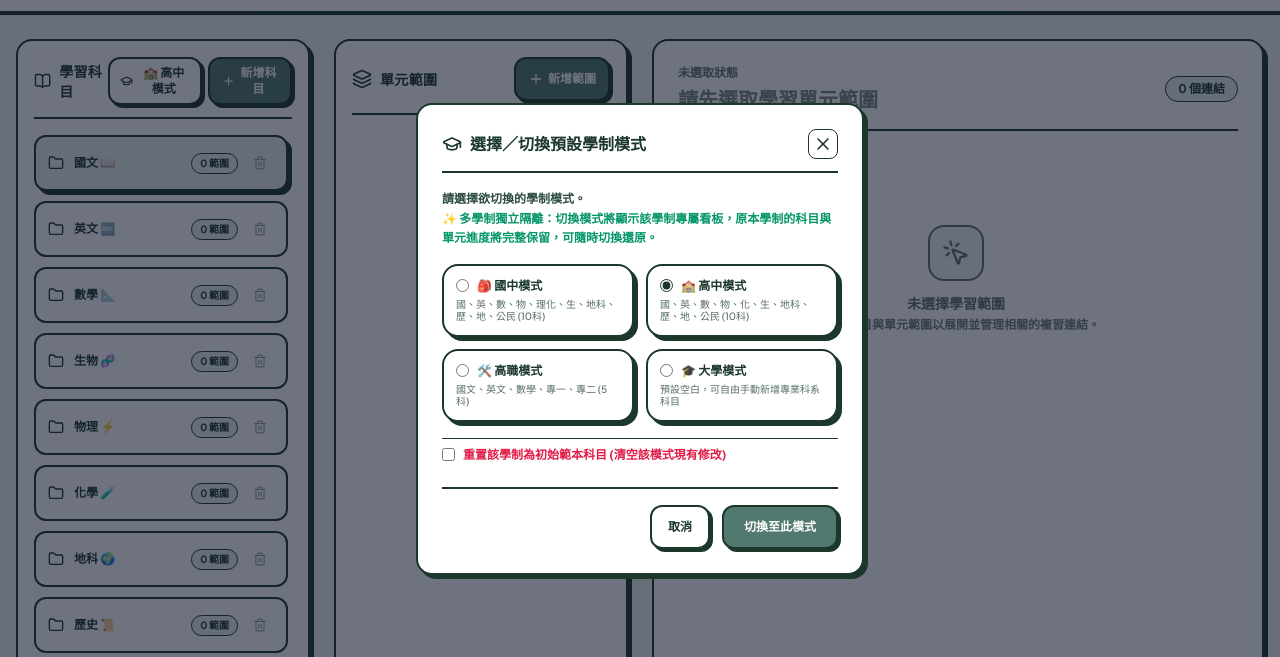
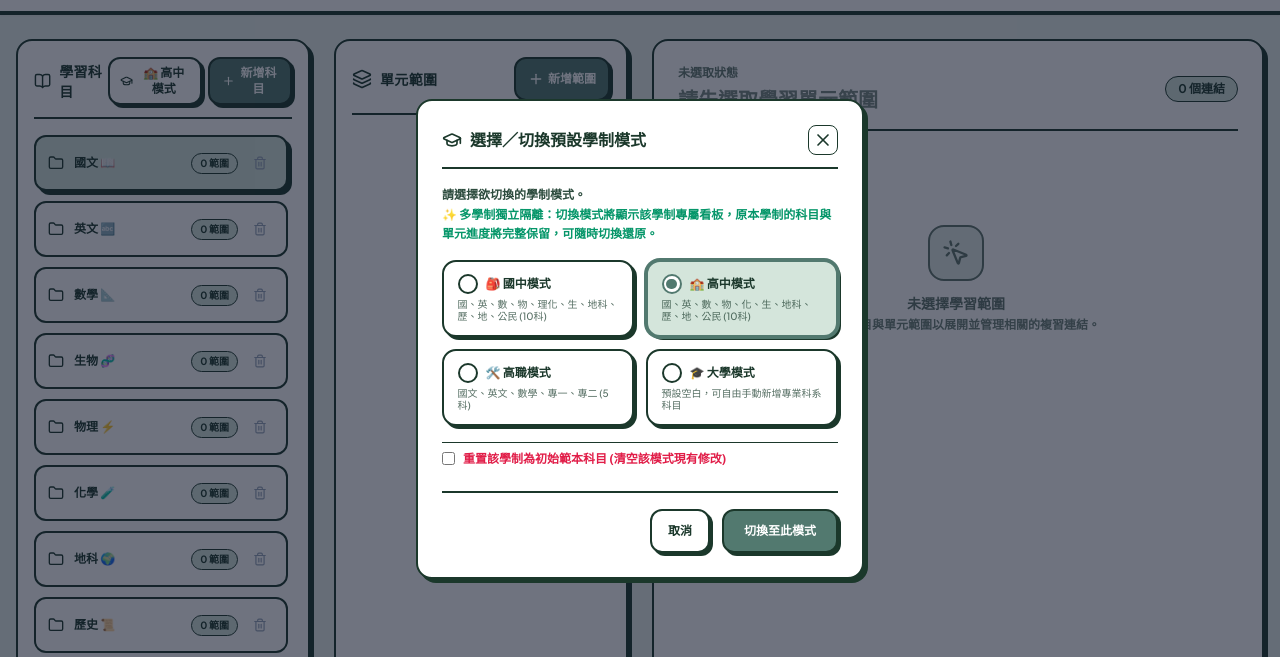
Before and after one commit to Hsieh-hulk/Study-Dashboard, a website: page index.html in a window 1280 px wide. Both pictures are taken after a click on the button "🏫 高中模式". Shown: the part 61-718 px from the top of the page. Drawn offline with nearby package versions, Linux system fonts and the light colour scheme.

Commit message:
refactor: remove sunny/midnight themes and improve sage theme preset selection UI

```diff
--- a/index.html
+++ b/index.html
@@ -41,7 +41,7 @@
 
     /* 1. Focus Sage Green (🌿 舒緩森林 - 沉穩耐看，大幅降低眼睛疲勞感) */
     :root[data-theme="sage"] {
-      --hh-bg: #f1f5f2;
+      --hh-bg: #e8f0ec;
       --hh-headline: #1b382b;
       --hh-paragraph: #2d4c3e;
       --hh-card: #ffffff;
@@ -51,10 +51,10 @@
       --hh-btn-main-hover: #354f52;
       --hh-btn-text: #ffffff;
       --hh-accent-blush: #cad2c5;
-      --hh-accent-ice: #e8f0ec;
+      --hh-accent-ice: #d4e5db;
       --hh-accent-teal: #84a59d;
       --hh-shadow: #1b382b;
-      --hh-badge-bg: #e8f0ec;
+      --hh-badge-bg: #d4e5db;
       --hh-badge-text: #1b382b;
       --hh-input-bg: #ffffff;
     }
@@ -79,45 +79,7 @@
       --hh-input-bg: #1a1c23;
     }
 
-    /* 3. Sunny Day (☀️ 陽光黃 - 活力經典) */
-    :root[data-theme="sunny"] {
-      --hh-bg: #fffffe;
-      --hh-headline: #272343;
-      --hh-paragraph: #2d334a;
-      --hh-card: #ffffff;
-      --hh-card-border: #272343;
-      --hh-card-hover-border: #ffd803;
-      --hh-btn-main: #ffd803;
-      --hh-btn-main-hover: #f3ca00;
-      --hh-btn-text: #272343;
-      --hh-accent-blush: #eebbc3;
-      --hh-accent-ice: #e3f6f5;
-      --hh-accent-teal: #bae8e8;
-      --hh-shadow: #272343;
-      --hh-badge-bg: #e3f6f5;
-      --hh-badge-text: #272343;
-      --hh-input-bg: #ffffff;
-    }
-
-    /* 4. Midnight Neon (⚡ 夜間霓虹 - 極致高對比暗色) */
-    :root[data-theme="midnight"] {
-      --hh-bg: #0f0e17;
-      --hh-headline: #fffffe;
-      --hh-paragraph: #a7a9be;
-      --hh-card: #16161a;
-      --hh-card-border: #72757e;
-      --hh-card-hover-border: #ff8906;
-      --hh-btn-main: #ff8906;
-      --hh-btn-main-hover: #e57800;
-      --hh-btn-text: #fffffe;
-      --hh-accent-blush: #f25f4c;
-      --hh-accent-ice: #2cb67d;
-      --hh-accent-teal: #72757e;
-      --hh-shadow: #000000;
-      --hh-badge-bg: #282536;
-      --hh-badge-text: #ff8906;
-      --hh-input-bg: #0f0e17;
-    }
+
 
     /* Base Body Applying Happy Hues Palette */
     body {
@@ -182,6 +144,63 @@
     .hh-btn-primary:active {
       transform: translate(2px, 2px);
       box-shadow: 1px 1px 0px 0px var(--hh-shadow);
+    }
+
+    /* Custom Radio Dot & Preset Option Card Styling */
+    .preset-mode-card {
+      background-color: var(--hh-card);
+      border: 2.5px solid var(--hh-card-border);
+      box-shadow: 3px 3px 0px 0px var(--hh-shadow);
+      border-radius: 14px;
+      padding: 0.75rem 0.85rem;
+      cursor: pointer;
+      display: flex;
+      flex-direction: column;
+      justify-content: space-between;
+      transition: all 0.2s cubic-bezier(0.16, 1, 0.3, 1);
+    }
+    .preset-mode-card:hover {
+      border-color: var(--hh-btn-main);
+      transform: translateY(-2px);
+      box-shadow: 4px 4px 0px 0px var(--hh-shadow);
+    }
+    .preset-mode-card:has(input[type="radio"]:checked) {
+      border-color: var(--hh-btn-main);
+      background-color: var(--hh-accent-ice);
+      box-shadow: 0 0 0 2px var(--hh-btn-main), 3px 3px 0px 0px var(--hh-shadow);
+    }
+    .preset-radio-dot {
+      appearance: none;
+      -webkit-appearance: none;
+      width: 1.25rem;
+      height: 1.25rem;
+      border: 2px solid var(--hh-card-border);
+      border-radius: 50%;
+      outline: none;
+      display: grid;
+      place-content: center;
+      background-color: var(--hh-card);
+      transition: all 0.15s ease-in-out;
+      cursor: pointer;
+      flex-shrink: 0;
+      margin: 0;
+    }
+    .preset-radio-dot::before {
+      content: "";
+      width: 0.65rem;
+      height: 0.65rem;
+      border-radius: 50%;
+      transform: scale(0);
+      transition: 0.15s transform ease-in-out;
+      background-color: var(--hh-btn-main);
+    }
+    .preset-radio-dot:checked {
+      border-color: var(--hh-btn-main);
+      border-width: 2.5px;
+      background-color: var(--hh-card);
+    }
+    .preset-radio-dot:checked::before {
+      transform: scale(1);
     }
 
     .hh-btn-secondary {
@@ -309,8 +328,6 @@
         <select id="themeSelector" class="hh-input px-3 py-1.5 text-xs font-bold rounded-xl cursor-pointer shadow-sm pr-8" title="切換色調">
           <option value="sage">🌿 舒緩森林</option>
           <option value="dusk">🌙 柔和夜讀</option>
-          <option value="sunny">☀️ 陽光活力</option>
-          <option value="midnight">⚡ 夜間霓虹</option>
         </select>
       </div>
 
@@ -485,7 +502,7 @@
 
   <!-- Reusable Custom Modal -->
   <div id="modalOverlay" class="fixed inset-0 z-50 bg-slate-900/60 backdrop-blur-xs flex items-center justify-center p-4 opacity-0 pointer-events-none transition-opacity duration-200">
-    <div id="modalContent" class="hh-card w-full max-w-md p-6 bg-white transform scale-95 transition-transform duration-200">
+    <div id="modalContent" class="hh-card w-full max-w-md p-6 bg-[var(--hh-card)] transform scale-95 transition-transform duration-200">
 
       <div class="flex items-center justify-between mb-4 pb-3 border-b-2 border-[var(--hh-card-border)]">
         <h3 id="modalTitle" class="text-base font-black hh-headline flex items-center gap-2">
@@ -917,7 +934,7 @@
 
       // Load Theme (Default to 'sage' eye-care reading mode)
       const savedTheme = localStorage.getItem(THEME_KEY) || 'sage';
-      const validThemes = ['sage', 'dusk', 'sunny', 'midnight'];
+      const validThemes = ['sage', 'dusk'];
       if (!validThemes.includes(savedTheme)) {
         setTheme('sage');
         document.getElementById('themeSelector').value = 'sage';
@@ -1104,33 +1121,33 @@
             </p>
 
             <div class="grid grid-cols-1 sm:grid-cols-2 gap-3" id="presetModeOptions">
-              <label class="hh-card p-3 border-2 border-[var(--hh-card-border)] hover:border-[var(--hh-headline)] cursor-pointer flex flex-col justify-between transition-all group">
+              <label class="preset-mode-card group">
                 <div class="flex items-center gap-2 mb-1">
-                  <input type="radio" name="presetModeRadio" value="junior" ${currentMode === 'junior' ? 'checked' : ''} class="accent-[var(--hh-headline)]">
+                  <input type="radio" name="presetModeRadio" value="junior" ${currentMode === 'junior' ? 'checked' : ''} class="preset-radio-dot">
                   <span class="font-extrabold text-xs hh-headline">🎒 國中模式</span>
                 </div>
                 <p class="text-[10px] text-[var(--hh-paragraph)] opacity-80 leading-tight font-medium">國、英、數、物、理化、生、地科、歷、地、公民 (10科)</p>
               </label>
 
-              <label class="hh-card p-3 border-2 border-[var(--hh-card-border)] hover:border-[var(--hh-headline)] cursor-pointer flex flex-col justify-between transition-all group">
+              <label class="preset-mode-card group">
                 <div class="flex items-center gap-2 mb-1">
-                  <input type="radio" name="presetModeRadio" value="senior" ${currentMode === 'senior' ? 'checked' : ''} class="accent-[var(--hh-headline)]">
+                  <input type="radio" name="presetModeRadio" value="senior" ${currentMode === 'senior' ? 'checked' : ''} class="preset-radio-dot">
                   <span class="font-extrabold text-xs hh-headline">🏫 高中模式</span>
                 </div>
                 <p class="text-[10px] text-[var(--hh-paragraph)] opacity-80 leading-tight font-medium">國、英、數、物、化、生、地科、歷、地、公民 (10科)</p>
               </label>
 
-              <label class="hh-card p-3 border-2 border-[var(--hh-card-border)] hover:border-[var(--hh-headline)] cursor-pointer flex flex-col justify-between transition-all group">
+              <label class="preset-mode-card group">
                 <div class="flex items-center gap-2 mb-1">
-                  <input type="radio" name="presetModeRadio" value="vocational" ${currentMode === 'vocational' ? 'checked' : ''} class="accent-[var(--hh-headline)]">
+                  <input type="radio" name="presetModeRadio" value="vocational" ${currentMode === 'vocational' ? 'checked' : ''} class="preset-radio-dot">
                   <span class="font-extrabold text-xs hh-headline">🛠️ 高職模式</span>
                 </div>
                 <p class="text-[10px] text-[var(--hh-paragraph)] opacity-80 leading-tight font-medium">國文、英文、數學、專一、專二 (5科)</p>
               </label>
 
-              <label class="hh-card p-3 border-2 border-[var(--hh-card-border)] hover:border-[var(--hh-headline)] cursor-pointer flex flex-col justify-between transition-all group">
+              <label class="preset-mode-card group">
                 <div class="flex items-center gap-2 mb-1">
-                  <input type="radio" name="presetModeRadio" value="university" ${currentMode === 'university' ? 'checked' : ''} class="accent-[var(--hh-headline)]">
+                  <input type="radio" name="presetModeRadio" value="university" ${currentMode === 'university' ? 'checked' : ''} class="preset-radio-dot">
                   <span class="font-extrabold text-xs hh-headline">🎓 大學模式</span>
                 </div>
                 <p class="text-[10px] text-[var(--hh-paragraph)] opacity-80 leading-tight font-medium">預設空白，可自由手動新增專業科系科目</p>
@@ -2503,9 +2520,7 @@
       // Theme Switcher Event
       const themeNamesMap = {
         sage: '🌿 舒緩森林綠色調 (放鬆眼肌首選)',
-        dusk: '🌙 柔和夜讀色調 (低藍光防刺眼)',
-        sunny: '☀️ 陽光活力黃色調',
-        midnight: '⚡ 夜間霓虹暗色調'
+        dusk: '🌙 柔和夜讀色調 (低藍光防刺眼)'
       };
       document.getElementById('themeSelector').addEventListener('change', (e) => {
         const val = e.target.value;
```
Also changed, not shown: README.md.
